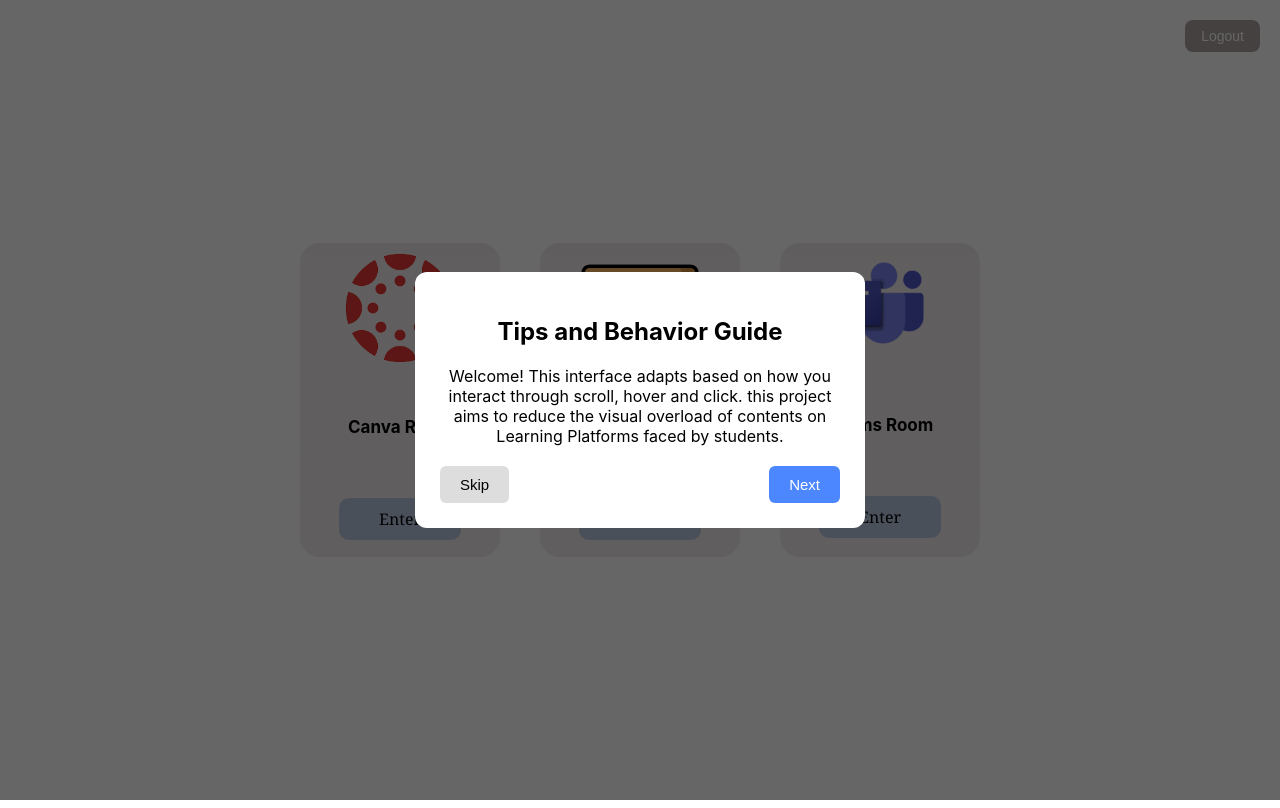
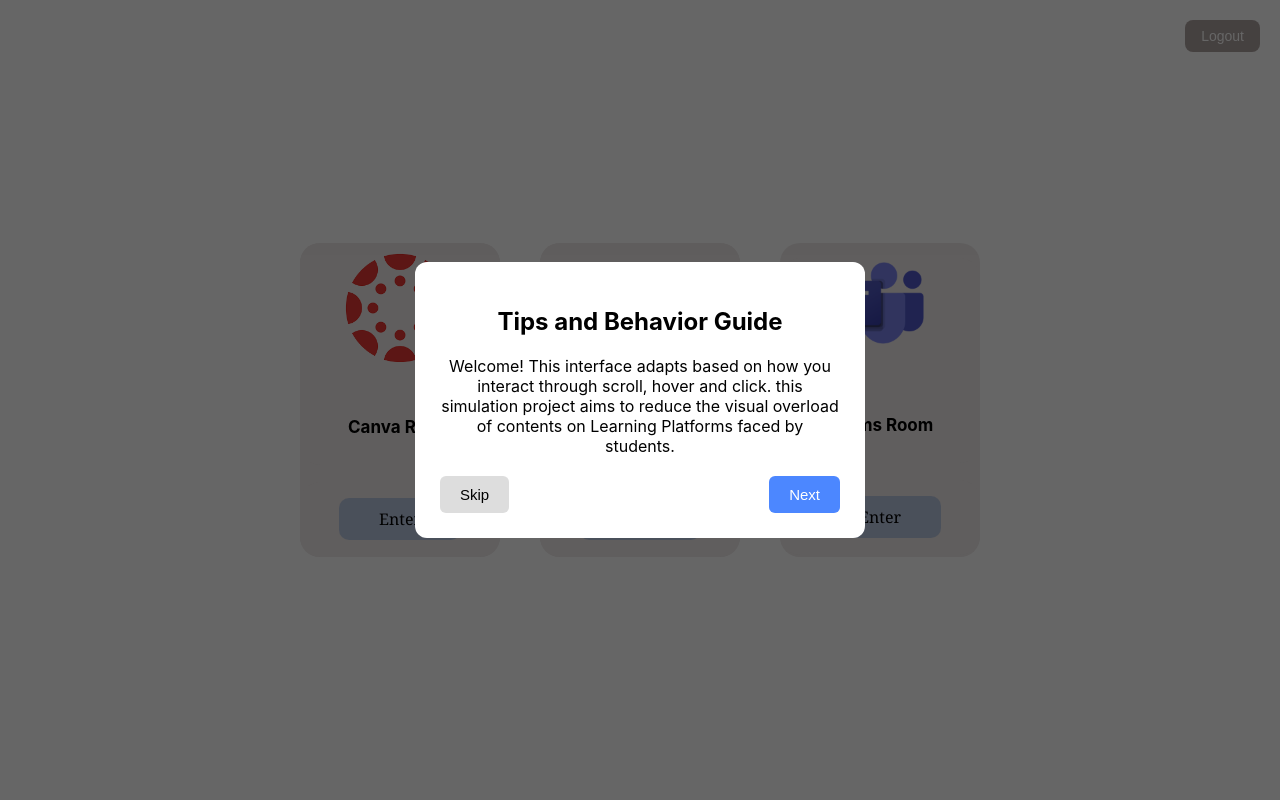
Before and after one commit to marcdeloso09/lms_django_react, a React (Create React App) app in the folder frontend/: page / in a window 1280 px wide. Built offline with nearby package versions, Linux system fonts and the light colour scheme; sample sign-in values are in the browser's storage.

Commit message:
tips and guide edit 3

```diff
--- a/frontend/src/Components/Assets/Frontpage/Frontpage.jsx
+++ b/frontend/src/Components/Assets/Frontpage/Frontpage.jsx
@@ -11,13 +11,14 @@ export default function Frontpage() {
   const [tipIndex, setTipIndex] = React.useState(0);
 
   const tips = [
-    "Welcome! This interface adapts based on how you interact through scroll, hover and click. this project aims to reduce the visual overload of contents on Learning Platforms faced by students.",
+    "Welcome! This interface adapts based on how you interact through scroll, hover and click. this simulation project aims to reduce the visual overload of contents on Learning Platforms faced by students.",
     "Slow Scroll Speed (<30 px/s): Example for slow reading or navigating inside the platform, The UI will then expand by removing the sidebar to help you prioritize the main content of the page.",
-    "Hovering for less than 3 seconds over courses, assignments, lessons/modules triggers Focus Mode to help you prioritize what you only want to click",
+    "Hovering your mouse pointer for less than 3 seconds over courses, assignments, lessons/modules triggers Focus Mode to help you prioritize what you only want to click",
     "Click Error Rate (<15%) you will not be able to click anything on the sidebar helping you to focus more on the main content area.",
     "Dim Mode activates if you stay active for too long and not doing anything to help reduce visual fatigue.",
     "You can check this behavior indicators on the tracking panel on the lower right side of each LMS (Learning Management Systems)",
-    "Refresh this page to open the tips again."
+    "Refresh this page to open the tips again.",
+    "Please don't forget to answer our NASA TLX evaluation form after you have finished the testing. Thank you so much!"
   ];
 
   const handleNext = () => {
```
